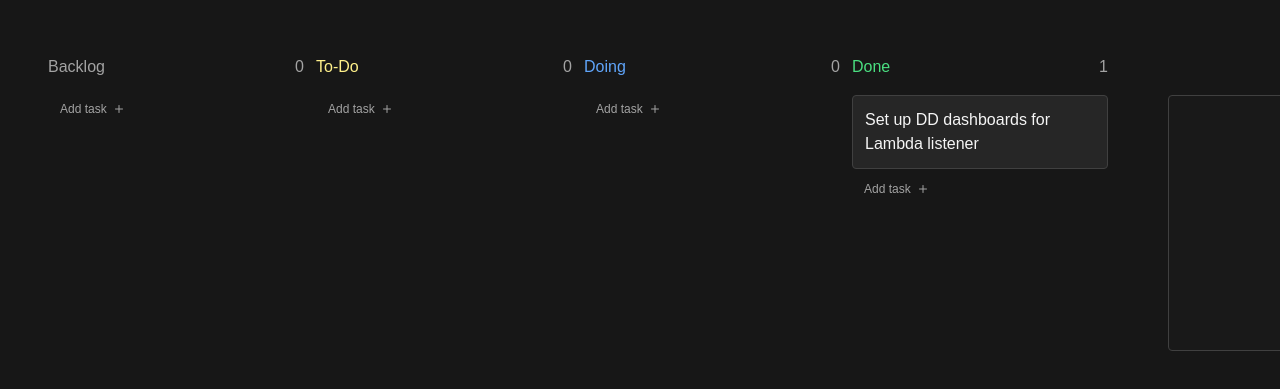
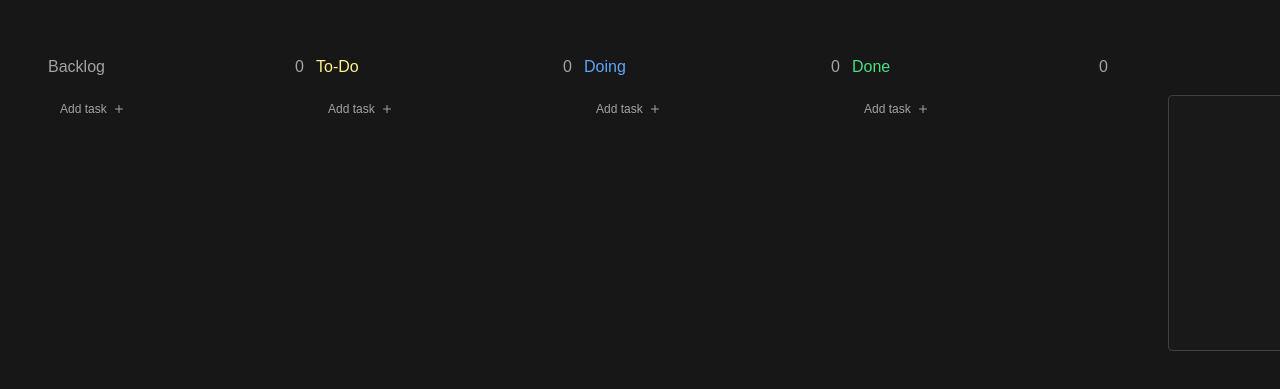
Before and after one commit to Arya-P05/Kanban, a Next.js app in the folder kanban/: page / in a window 1280 px wide. Shown: the part 197-586 px from the top of the page. Built offline with nearby package versions, Linux system fonts and the light colour scheme.

Commit message:
remove done

```diff
--- a/kanban/app/page.tsx
+++ b/kanban/app/page.tsx
@@ -405,7 +405,6 @@ const DEFAULT_TASKS = [
   // { title: "SOX compliance checklist", id: "2", column: "backlog" },
   // { title: "[SPIKE] Migrate to Azure", id: "3", column: "backlog" },
   // { title: "Document Notifications service", id: "4", column: "backlog" },
-
   // TODO
   // {
   //   title: "Research DB options for new microservice",
@@ -414,7 +413,6 @@ const DEFAULT_TASKS = [
   // },
   // { title: "Postmortem for outage", id: "6", column: "todo" },
   // { title: "Sync with product on Q3 roadmap", id: "7", column: "todo" },
-
   // DOING
   // {
   //   title: "Refactor context providers to use Zustand",
@@ -423,11 +421,11 @@ const DEFAULT_TASKS = [
   // },
   // { title: "Add logging to daily CRON", id: "9", column: "doing" },
   // DONE
-  {
-    title: "Set up DD dashboards for Lambda listener",
-    id: "10",
-    column: "done",
-  },
+  // {
+  //   title: "Set up DD dashboards for Lambda listener",
+  //   id: "10",
+  //   column: "done",
+  // },
 ];
 
 export default Kanban;
```
